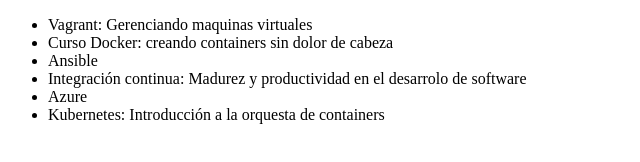
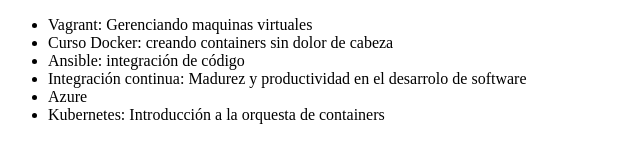
Before and after one commit to GEOLOGISTVEGA/Alura-git, a plain HTML site: page index.html in a window 1280 px wide. Shown: the whole page, without its empty margins (0-640 px from the left). Drawn offline with Linux system fonts and the light colour scheme.

Commit message:
Modificando el nombre del curso de ansible

```diff
--- a/index.html
+++ b/index.html
@@ -8,7 +8,7 @@
      <ul>
          <li> Vagrant: Gerenciando maquinas virtuales </li>
          <li> Curso Docker: creando containers sin dolor de cabeza</li>
-         <li> Ansible </li>
+         <li> Ansible: integración de código</li>
          <li> Integración continua: Madurez y productividad en el desarrolo de software </li>
          <li> Azure</li>
          <li> Kubernetes: Introducción a la orquesta de containers</li>
```
